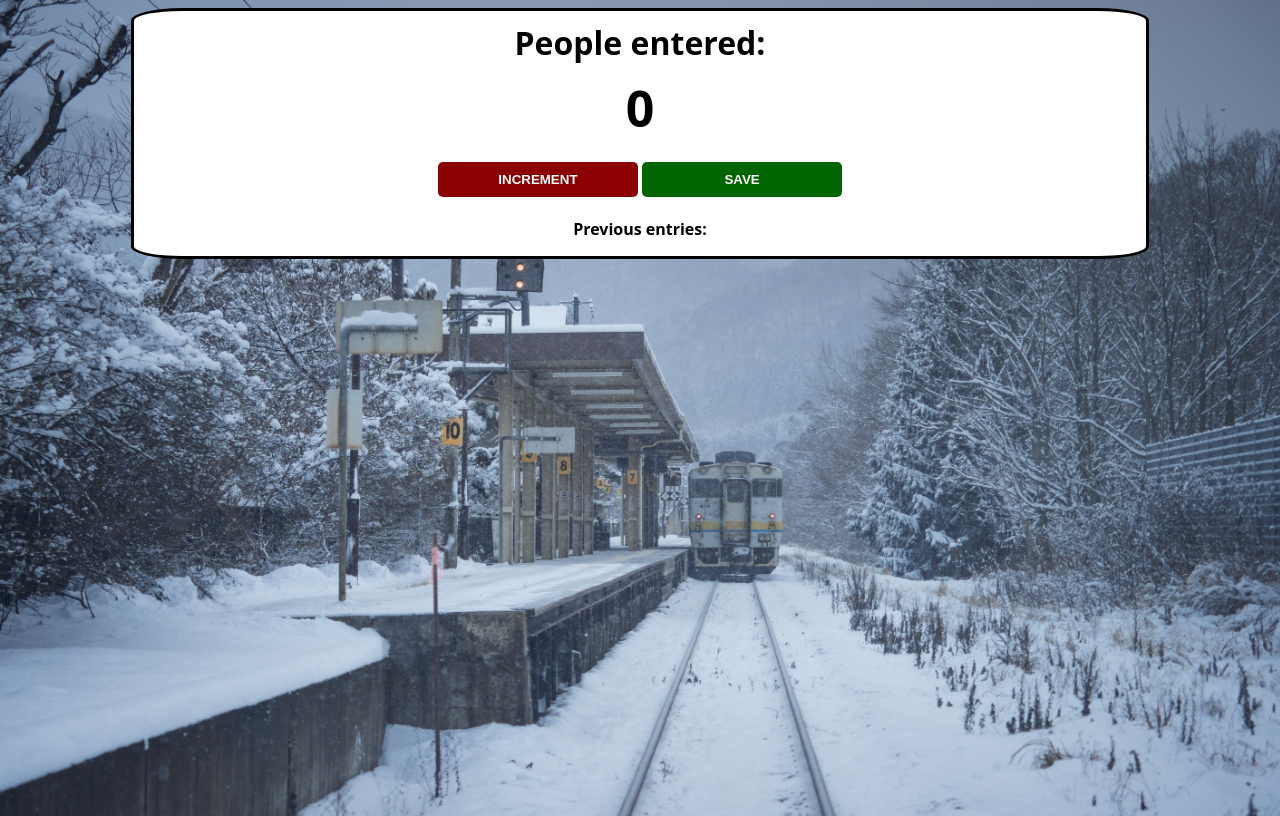
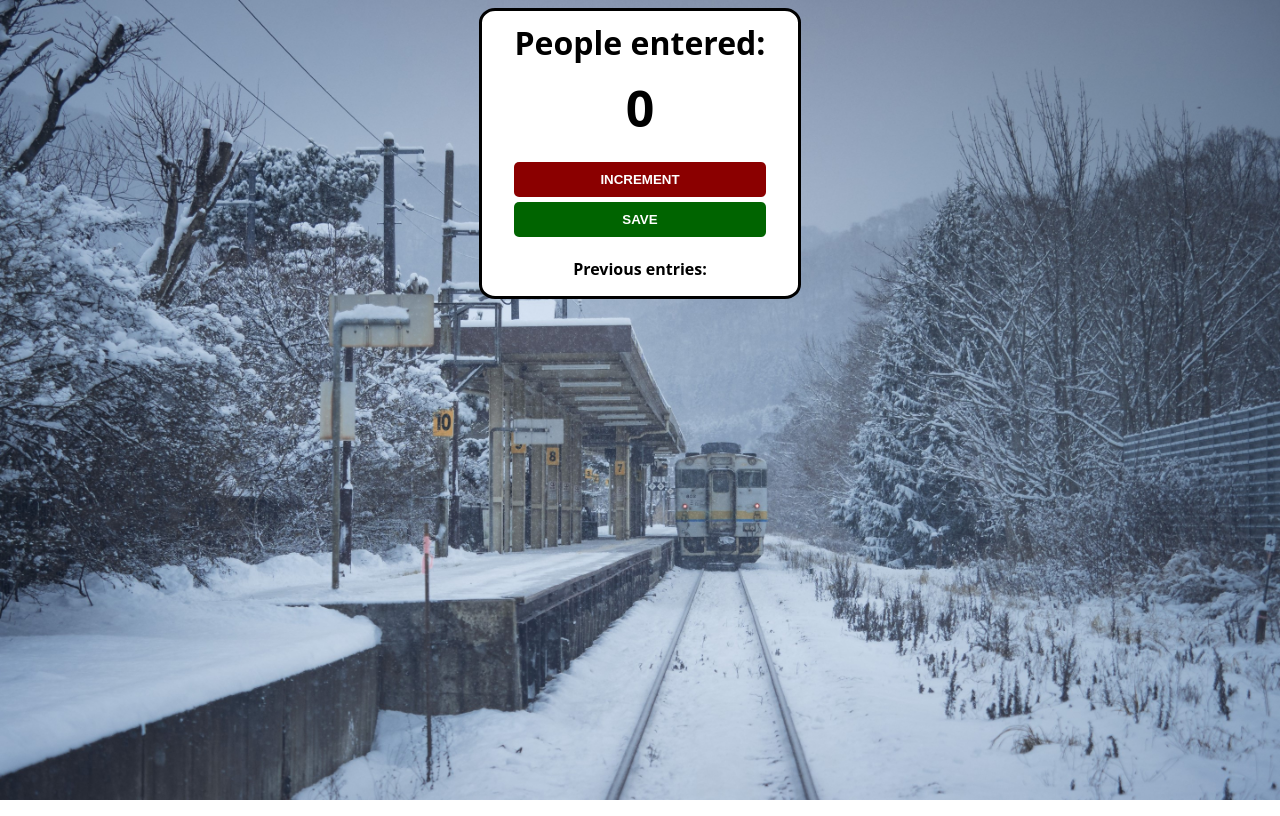
Before and after one commit to anusha-nemani/passenger-counter, a plain HTML site: page index.html in a window 1280 px wide. Drawn offline with Linux system fonts and the light colour scheme.

Commit message:
Add files via upload

```diff
--- a/index.css
+++ b/index.css
@@ -4,25 +4,28 @@ body {
   font-family: "Open Sans", "Helvetica Neue", sans-serif;
   font-weight: bold;
   text-align: center;
-  height: 100vh;
+  /* padding-top: 30vh; */
 }
 
 .container {
   background: white;
-  max-width: 80%;
+  max-width: 25%;
+  width: 30%;
+  border: 3px solid black;
   margin: auto;
-  border: 3px solid black;
   border-radius: 5%;
 }
 
 h1 {
   margin-top: 10px;
   margin-bottom: 10px;
+  text-align: center;
 }
 
 h2 {
   font-size: 50px;
   margin-top: 0;
+  text-align: center;
   margin-bottom: 20px;
 }
 
@@ -32,9 +35,10 @@ button {
   padding-bottom: 10px;
   color: white;
   font-weight: bold;
-  width: 200px;
+  width: 80%;
   margin-bottom: 5px;
   border-radius: 5px;
+  text-align: center;
 }
 
 #increment-btn {
```
